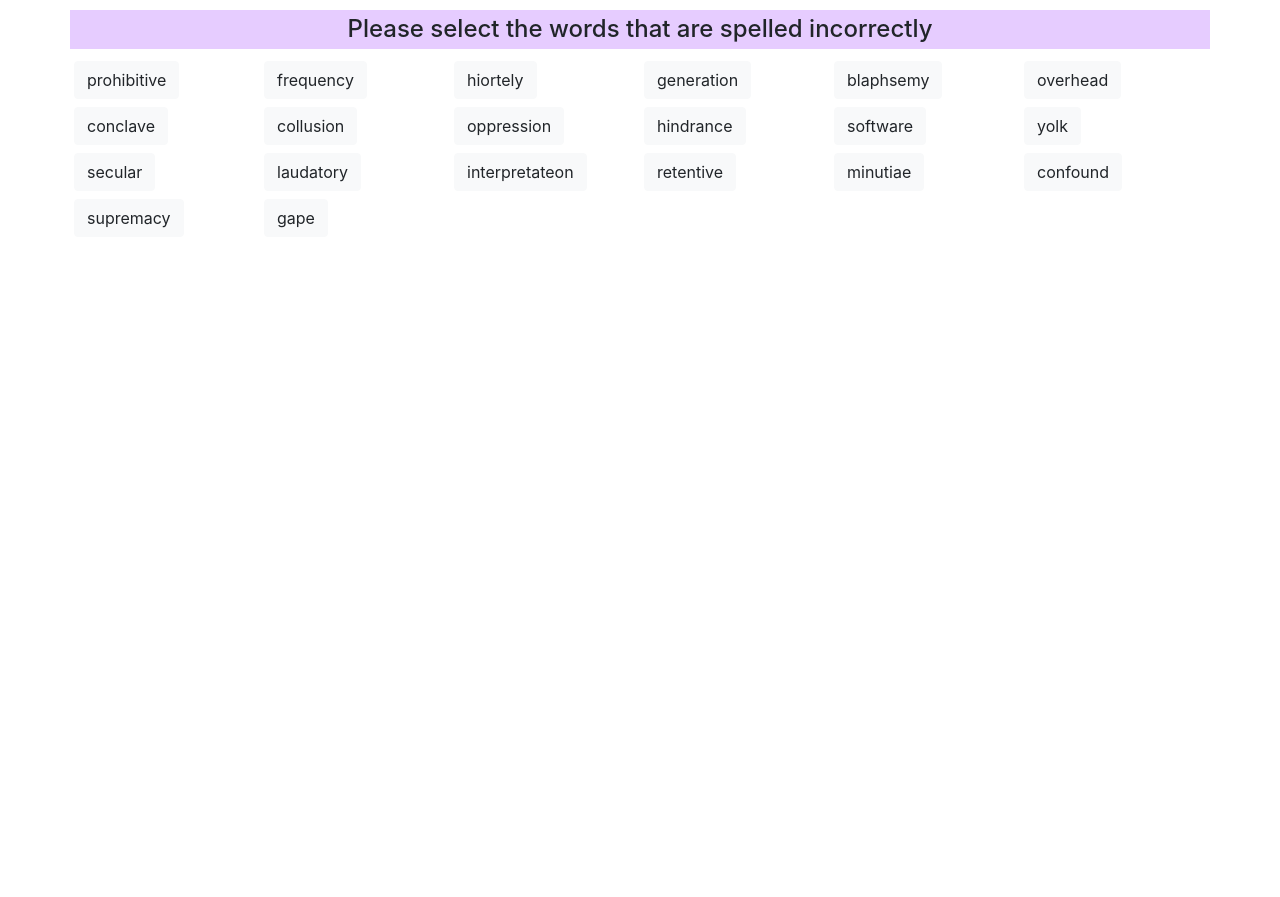
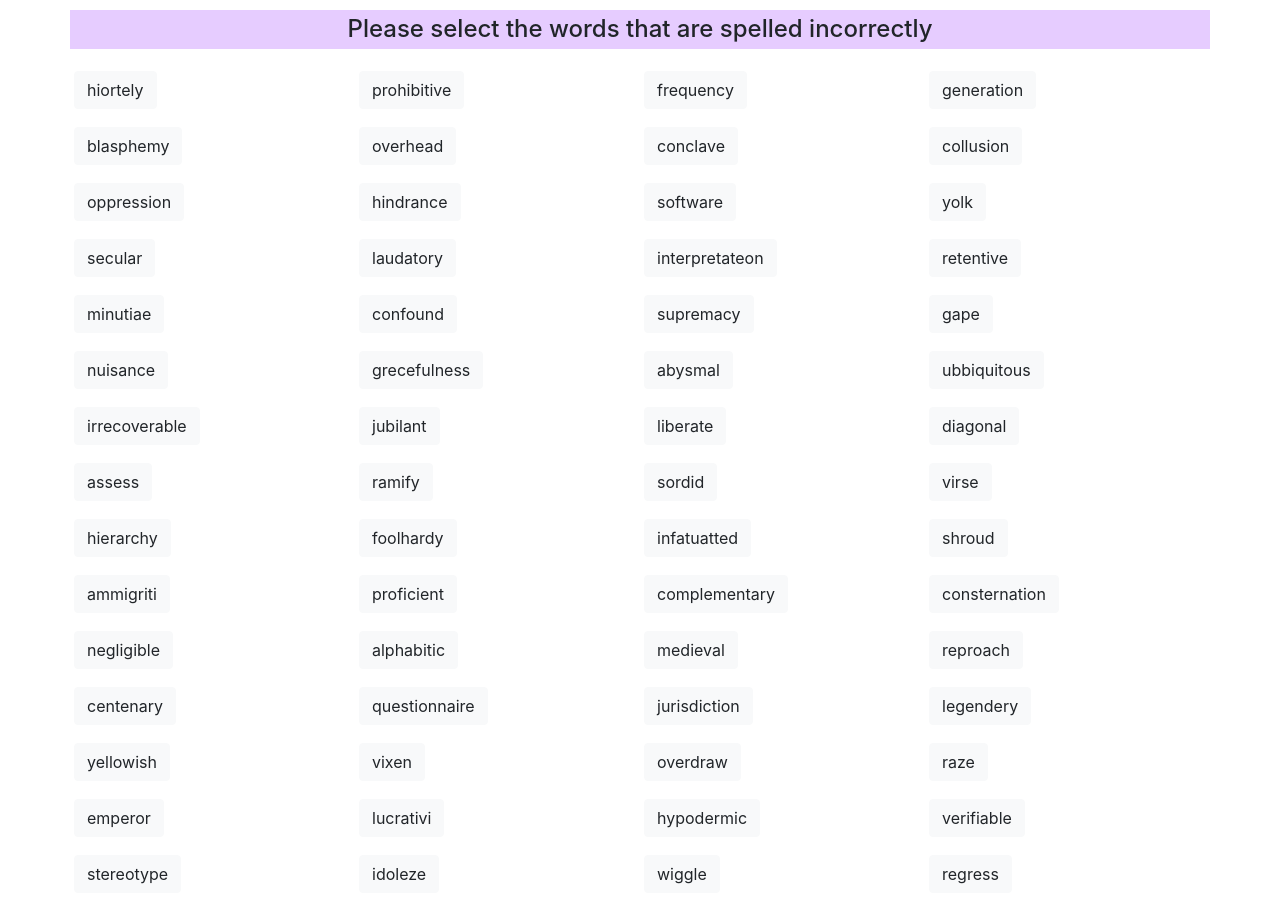
Before and after one commit to abigailhodge/billing-participant-survey, a plain HTML site: page index.html in a window 1280 px wide. Before the commit the page ends 800 px from the top, so only its background shows below. Drawn offline with nearby package versions, Linux system fonts and the light colour scheme.

Commit message:
changed layout so fewer words per row, added more words

```diff
--- a/css/styles.css
+++ b/css/styles.css
@@ -1,6 +1,10 @@
 
 .incorrect, .btn.incorrect:hover, .btn.incorrect:focus {
     background-color:  #ff8080;
+}
+
+.word-button {
+    margin-top: 10px;
 }
 
 h2 {
--- a/index.html
+++ b/index.html
@@ -14,26 +14,68 @@
         <h2 class="col-lg-12 mx-auto">Please select the words that are spelled incorrectly</h2>
       </div>
       <div class="row">
-        <div class="word-button p-1 col-xs-6 col-sm-4 col-md-3 col-lg-2"><button class="btn btn-light d-block">prohibitive</button></div>
-        <div class="word-button p-1 col-xs-6 col-sm-4 col-md-3 col-lg-2"><button class="btn btn-light d-block">frequency</button></div>
-        <div class="word-button p-1 col-xs-6 col-sm-4 col-md-3 col-lg-2"><button class="btn btn-light d-block">hiortely</button></div>
-        <div class="word-button p-1 col-xs-6 col-sm-4 col-md-3 col-lg-2"><button class="btn btn-light d-block">generation</button></div>
-        <div class="word-button p-1 col-xs-6 col-sm-4 col-md-3 col-lg-2"><button class="btn btn-light d-block">blaphsemy</button></div>
-        <div class="word-button p-1 col-xs-6 col-sm-4 col-md-3 col-lg-2"><button class="btn btn-light d-block">overhead</button></div>
-        <div class="word-button p-1 col-xs-6 col-sm-4 col-md-3 col-lg-2"><button class="btn btn-light d-block">conclave</button></div>
-        <div class="word-button p-1 col-xs-6 col-sm-4 col-md-3 col-lg-2"><button class="btn btn-light d-block">collusion</button></div>
-        <div class="word-button p-1 col-xs-6 col-sm-4 col-md-3 col-lg-2"><button class="btn btn-light d-block">oppression</button></div>
-        <div class="word-button p-1 col-xs-6 col-sm-4 col-md-3 col-lg-2"><button class="btn btn-light d-block">hindrance</button></div>
-        <div class="word-button p-1 col-xs-6 col-sm-4 col-md-3 col-lg-2"><button class="btn btn-light d-block">software</button></div>
-        <div class="word-button p-1 col-xs-6 col-sm-4 col-md-3 col-lg-2"><button class="btn btn-light d-block">yolk</button></div>
-        <div class="word-button p-1 col-xs-6 col-sm-4 col-md-3 col-lg-2"><button class="btn btn-light d-block">secular</button></div>
-        <div class="word-button p-1 col-xs-6 col-sm-4 col-md-3 col-lg-2"><button class="btn btn-light d-block">laudatory</button></div>
-        <div class="word-button p-1 col-xs-6 col-sm-4 col-md-3 col-lg-2"><button class="btn btn-light d-block">interpretateon</button></div>
-        <div class="word-button p-1 col-xs-6 col-sm-4 col-md-3 col-lg-2"><button class="btn btn-light d-block">retentive</button></div>
-        <div class="word-button p-1 col-xs-6 col-sm-4 col-md-3 col-lg-2"><button class="btn btn-light d-block">minutiae</button></div>
-        <div class="word-button p-1 col-xs-6 col-sm-4 col-md-3 col-lg-2"><button class="btn btn-light d-block">confound</button></div>
-        <div class="word-button p-1 col-xs-6 col-sm-4 col-md-3 col-lg-2"><button class="btn btn-light d-block">supremacy</button></div>
-        <div class="word-button p-1 col-xs-6 col-sm-4 col-md-3 col-lg-2"><button class="btn btn-light d-block">gape</button></div>
+        <div class="word-button p-1 col-sm-4 col-md-3"><button class="btn btn-light d-block">hiortely</button></div>
+        <div class="word-button p-1 col-sm-4 col-md-3"><button class="btn btn-light d-block">prohibitive</button></div>
+        <div class="word-button p-1 col-sm-4 col-md-3"><button class="btn btn-light d-block">frequency</button></div>
+        <div class="word-button p-1 col-sm-4 col-md-3"><button class="btn btn-light d-block">generation</button></div>
+        <div class="word-button p-1 col-sm-4 col-md-3"><button class="btn btn-light d-block">blasphemy</button></div>
+        <div class="word-button p-1 col-sm-4 col-md-3"><button class="btn btn-light d-block">overhead</button></div>
+        <div class="word-button p-1 col-sm-4 col-md-3"><button class="btn btn-light d-block">conclave</button></div>
+        <div class="word-button p-1 col-sm-4 col-md-3"><button class="btn btn-light d-block">collusion</button></div>
+        <div class="word-button p-1 col-sm-4 col-md-3"><button class="btn btn-light d-block">oppression</button></div>
+        <div class="word-button p-1 col-sm-4 col-md-3"><button class="btn btn-light d-block">hindrance</button></div>
+        <div class="word-button p-1 col-sm-4 col-md-3"><button class="btn btn-light d-block">software</button></div>
+        <div class="word-button p-1 col-sm-4 col-md-3"><button class="btn btn-light d-block">yolk</button></div>
+        <div class="word-button p-1 col-sm-4 col-md-3"><button class="btn btn-light d-block">secular</button></div>
+        <div class="word-button p-1 col-sm-4 col-md-3"><button class="btn btn-light d-block">laudatory</button></div>
+        <div class="word-button p-1 col-sm-4 col-md-3"><button class="btn btn-light d-block">interpretateon</button></div>
+        <div class="word-button p-1 col-sm-4 col-md-3"><button class="btn btn-light d-block">retentive</button></div>
+        <div class="word-button p-1 col-sm-4 col-md-3"><button class="btn btn-light d-block">minutiae</button></div>
+        <div class="word-button p-1 col-sm-4 col-md-3"><button class="btn btn-light d-block">confound</button></div>
+        <div class="word-button p-1 col-sm-4 col-md-3"><button class="btn btn-light d-block">supremacy</button></div>
+        <div class="word-button p-1 col-sm-4 col-md-3"><button class="btn btn-light d-block">gape</button></div>
+
+        <div class="word-button p-1 col-sm-4 col-md-3"><button class="btn btn-light d-block">nuisance</button></div>
+        <div class="word-button p-1 col-sm-4 col-md-3"><button class="btn btn-light d-block">grecefulness</button></div>
+        <div class="word-button p-1 col-sm-4 col-md-3"><button class="btn btn-light d-block">abysmal</button></div>
+        <div class="word-button p-1 col-sm-4 col-md-3"><button class="btn btn-light d-block">ubbiquitous</button></div>
+        <div class="word-button p-1 col-sm-4 col-md-3"><button class="btn btn-light d-block">irrecoverable</button></div>
+        <div class="word-button p-1 col-sm-4 col-md-3"><button class="btn btn-light d-block">jubilant</button></div>
+        <div class="word-button p-1 col-sm-4 col-md-3"><button class="btn btn-light d-block">liberate</button></div>
+        <div class="word-button p-1 col-sm-4 col-md-3"><button class="btn btn-light d-block">diagonal</button></div>
+        <div class="word-button p-1 col-sm-4 col-md-3"><button class="btn btn-light d-block">assess</button></div>
+        <div class="word-button p-1 col-sm-4 col-md-3"><button class="btn btn-light d-block">ramify</button></div>
+        <div class="word-button p-1 col-sm-4 col-md-3"><button class="btn btn-light d-block">sordid</button></div>
+        <div class="word-button p-1 col-sm-4 col-md-3"><button class="btn btn-light d-block">virse</button></div>
+        <div class="word-button p-1 col-sm-4 col-md-3"><button class="btn btn-light d-block">hierarchy</button></div>
+        <div class="word-button p-1 col-sm-4 col-md-3"><button class="btn btn-light d-block">foolhardy</button></div>
+        <div class="word-button p-1 col-sm-4 col-md-3"><button class="btn btn-light d-block">infatuatted</button></div>
+        <div class="word-button p-1 col-sm-4 col-md-3"><button class="btn btn-light d-block">shroud</button></div>
+        <div class="word-button p-1 col-sm-4 col-md-3"><button class="btn btn-light d-block">ammigriti</button></div>
+        <div class="word-button p-1 col-sm-4 col-md-3"><button class="btn btn-light d-block">proficient</button></div>
+        <div class="word-button p-1 col-sm-4 col-md-3"><button class="btn btn-light d-block">complementary</button></div>
+        <div class="word-button p-1 col-sm-4 col-md-3"><button class="btn btn-light d-block">consternation</button></div>
+
+        <div class="word-button p-1 col-sm-4 col-md-3"><button class="btn btn-light d-block">negligible</button></div>
+        <div class="word-button p-1 col-sm-4 col-md-3"><button class="btn btn-light d-block">alphabitic</button></div>
+        <div class="word-button p-1 col-sm-4 col-md-3"><button class="btn btn-light d-block">medieval</button></div>
+        <div class="word-button p-1 col-sm-4 col-md-3"><button class="btn btn-light d-block">reproach</button></div>
+        <div class="word-button p-1 col-sm-4 col-md-3"><button class="btn btn-light d-block">centenary</button></div>
+        <div class="word-button p-1 col-sm-4 col-md-3"><button class="btn btn-light d-block">questionnaire</button></div>
+        <div class="word-button p-1 col-sm-4 col-md-3"><button class="btn btn-light d-block">jurisdiction</button></div>
+        <div class="word-button p-1 col-sm-4 col-md-3"><button class="btn btn-light d-block">legendery</button></div>
+        <div class="word-button p-1 col-sm-4 col-md-3"><button class="btn btn-light d-block">yellowish</button></div>
+        <div class="word-button p-1 col-sm-4 col-md-3"><button class="btn btn-light d-block">vixen</button></div>
+        <div class="word-button p-1 col-sm-4 col-md-3"><button class="btn btn-light d-block">overdraw</button></div>
+        <div class="word-button p-1 col-sm-4 col-md-3"><button class="btn btn-light d-block">raze</button></div>
+        <div class="word-button p-1 col-sm-4 col-md-3"><button class="btn btn-light d-block">emperor</button></div>
+        <div class="word-button p-1 col-sm-4 col-md-3"><button class="btn btn-light d-block">lucrativi</button></div>
+        <div class="word-button p-1 col-sm-4 col-md-3"><button class="btn btn-light d-block">hypodermic</button></div>
+        <div class="word-button p-1 col-sm-4 col-md-3"><button class="btn btn-light d-block">verifiable</button></div>
+        <div class="word-button p-1 col-sm-4 col-md-3"><button class="btn btn-light d-block">stereotype</button></div>
+        <div class="word-button p-1 col-sm-4 col-md-3"><button class="btn btn-light d-block">idoleze</button></div>
+        <div class="word-button p-1 col-sm-4 col-md-3"><button class="btn btn-light d-block">wiggle</button></div>
+        <div class="word-button p-1 col-sm-4 col-md-3"><button class="btn btn-light d-block">regress</button></div>
       </div>
     </div>
 
```
